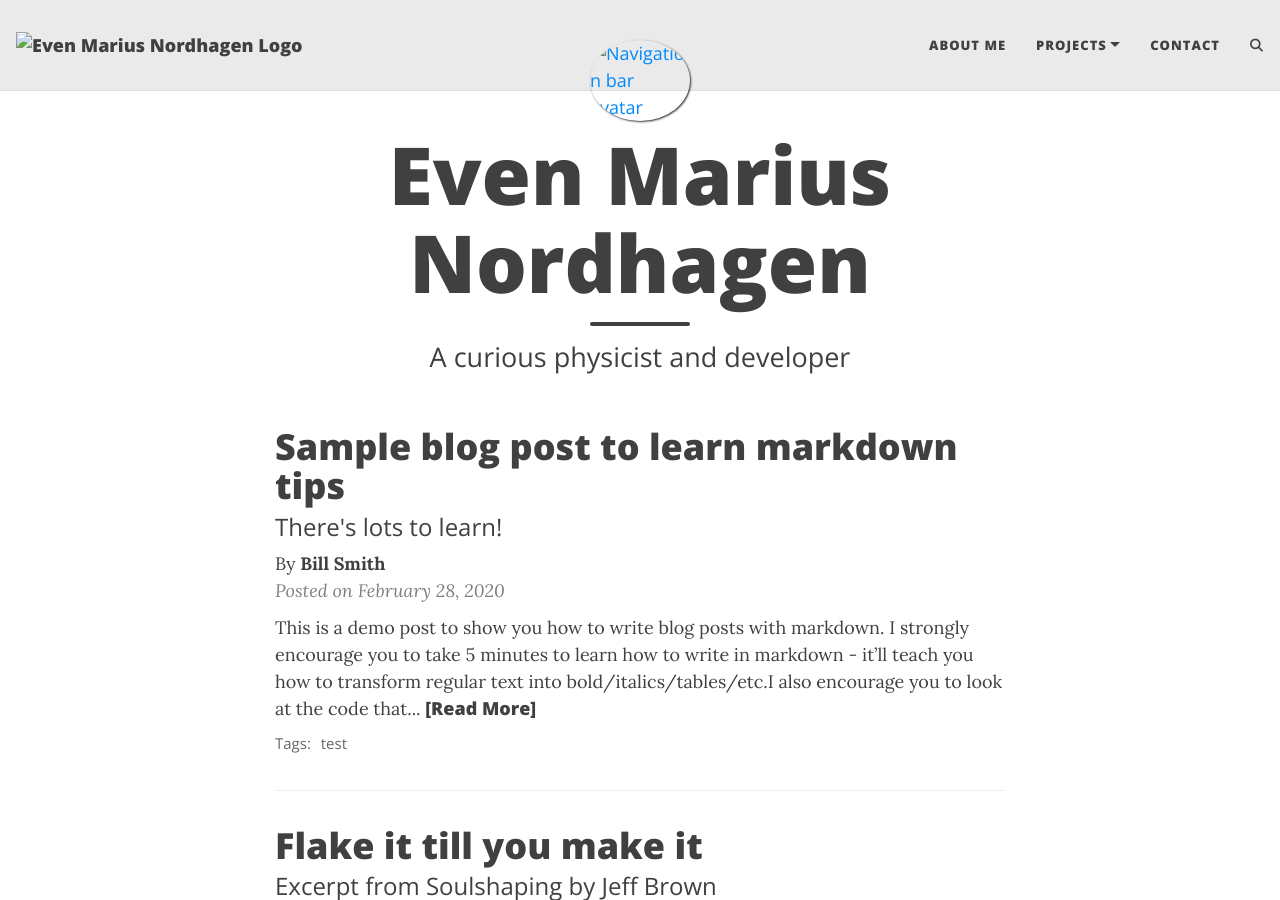
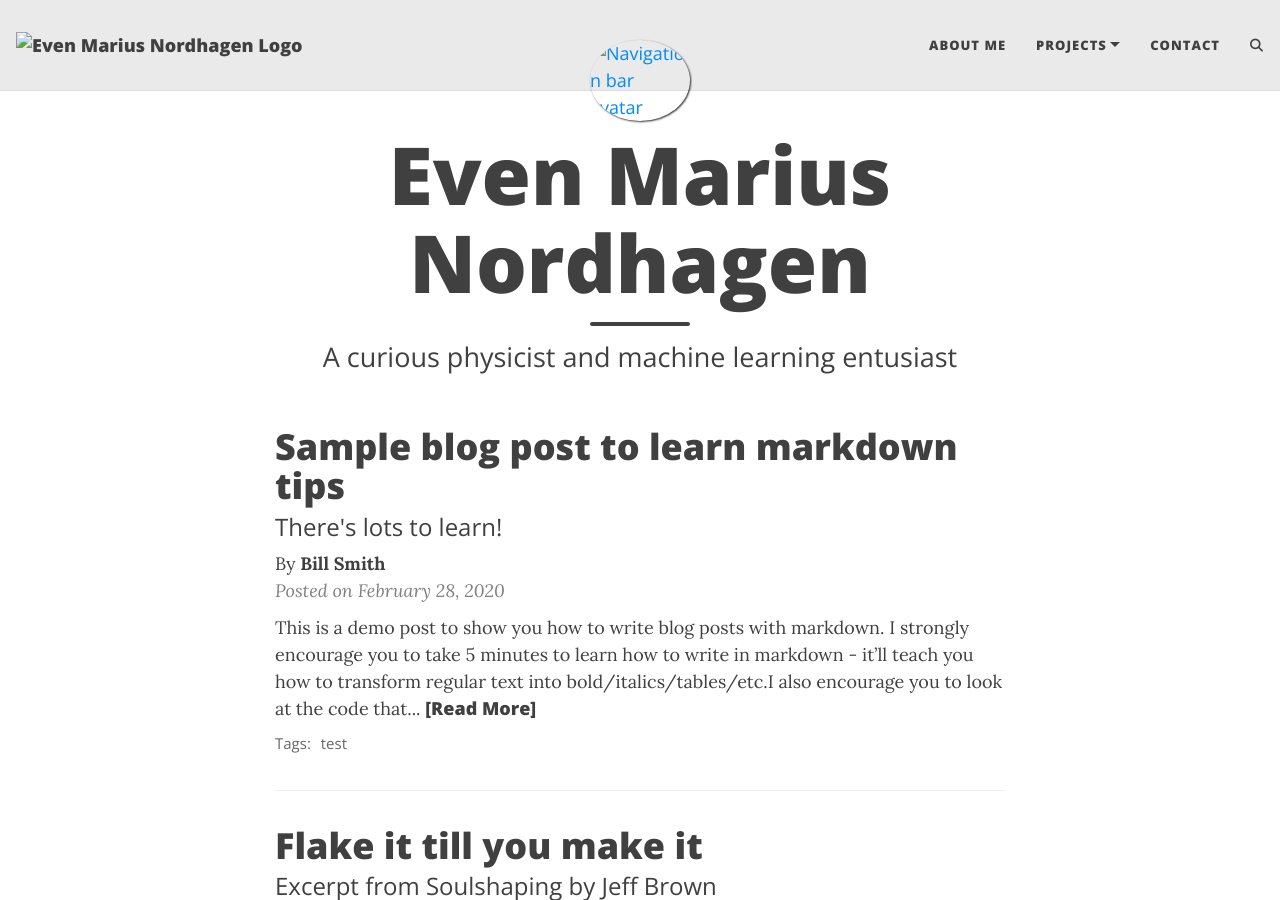
Before and after one commit to evenmn/evenmn.github.io, a Jekyll site: the page built from index.html, in a window 1280 px wide and 900 px high. Built offline with Jekyll 4.4.1, drawn with Linux system fonts in a browser that asks for light colours; the list of posts is cut into pages by our own code; comment, search, counter and statistics services are not loaded.

Commit message:
Updated subtitle in index

```diff
--- a/index.html
+++ b/index.html
@@ -1,5 +1,5 @@
 ---
 layout: home
 title: Even Marius Nordhagen
-subtitle: A curious physicist and developer
+subtitle: A curious physicist and machine learning entusiast
 ---
```
